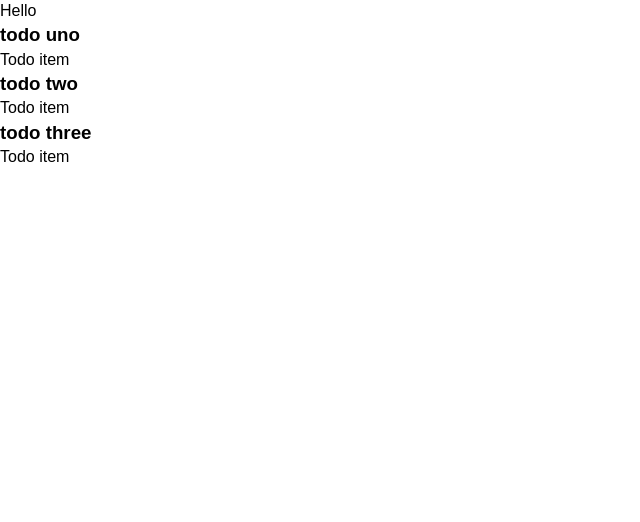
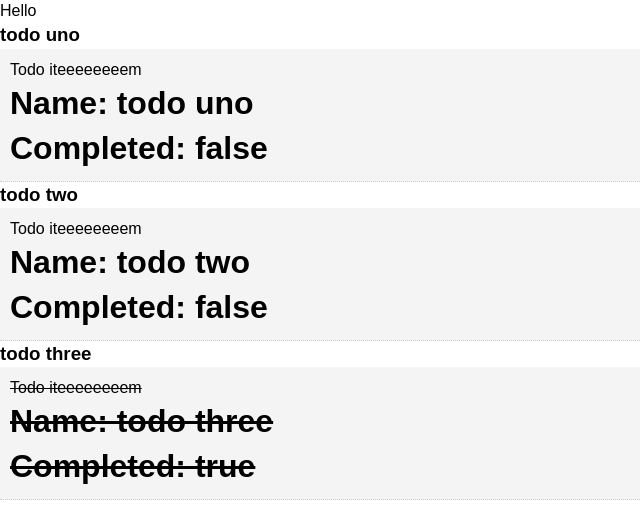
Before and after one commit to dionleung14/todolist-vue, a Vue app: page / in a window 1280 px wide. Shown: the top 522 px of the page, without its empty margins (0-640 px from the left). Built offline with nearby package versions, Linux system fonts and the light colour scheme.

Commit message:
added conditional classes on todo item

```diff
--- a/src/App.vue
+++ b/src/App.vue
@@ -1,7 +1,7 @@
 <template>
   <div id="app">
     {{msg}}
-    <Todos v-bind:listTodos="todosArr" />
+    <Todos v-bind:geoduck="todosArr" />
   </div>
 </template>
 
--- a/src/components/TodoItem.vue
+++ b/src/components/TodoItem.vue
@@ -1,12 +1,15 @@
 <template>
-  <div>
-    <p>Todo item</p>
+  <div class="todo-item" v-bind:class="{'is-complete':todo.completed}">
+    <p>Todo iteeeeeeeem</p>
+    <h1>Name: {{ todo.title }} </h1>
+    <h1> Completed: {{ todo.completed }} </h1>
   </div>
 </template>
 
 <script>
 export default {
-  name: "TodoItem"
+  name: "TodoItem",
+  props: ["todo"]
 }
 </script>
 
--- a/src/components/Todos.vue
+++ b/src/components/Todos.vue
@@ -1,8 +1,8 @@
 <template>
   <div>
-    <div v-for="pokemon in listTodos" v-bind:key="pokemon.id">
+    <div v-for="pokemon in geoduck" v-bind:key="pokemon.id">
       <h3>{{ pokemon.title }}</h3>
-    <TodoItem />
+      <TodoItem v-bind:todo="pokemon"/>
     </div>
   </div>
 </template>
@@ -10,12 +10,12 @@
 <script>
   import TodoItem from './TodoItem.vue'
 
-export default {
+  export default {
     name: "Todos",
     components: {
       TodoItem
     },
-    props: ["listTodos"]
+    props: ["geoduck"]
   };
 </script>
 
```
